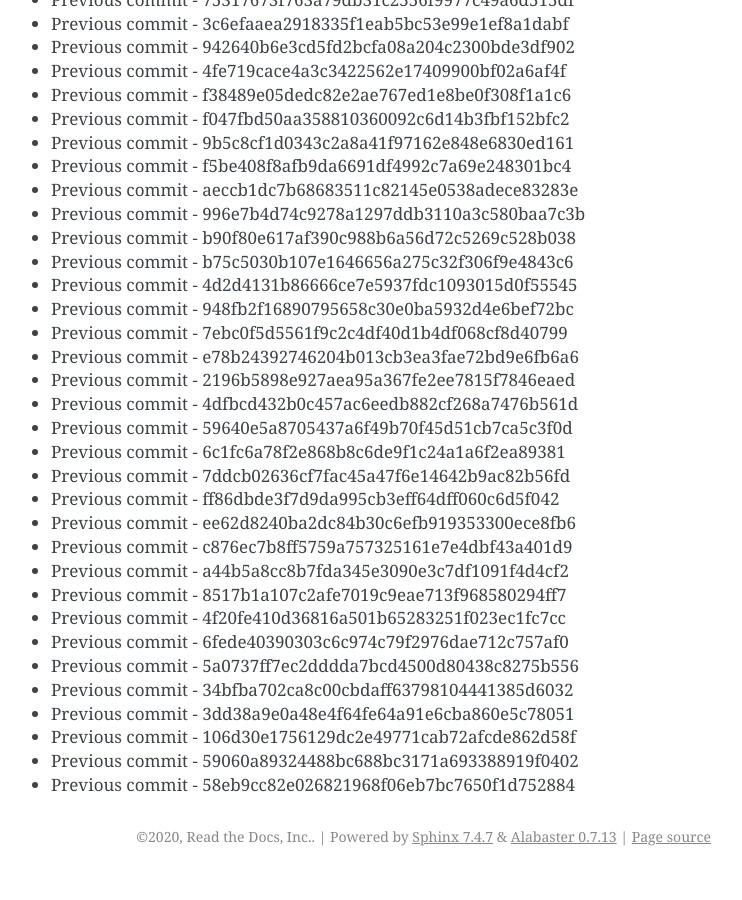
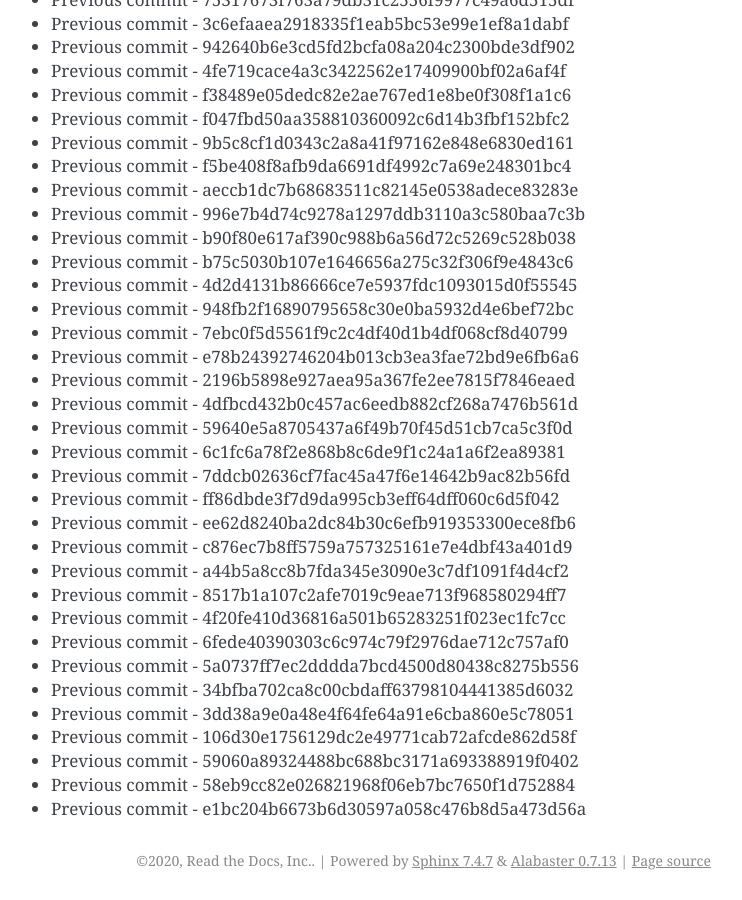
Before and after one commit to readthedocs/rtd-git-stresstest, a Sphinx documentation site: the page built from docs/updates.rst, in a window 1280 px wide and 900 px high, scrolled down 102673 px. Shown: the whole window, without its empty margins (399-1141 px from the left). Built offline with Sphinx 7.4.7, drawn with Linux system fonts in a browser that asks for light colours; before the commit the page ends 103549 px from its top, so only the background shows below that.

Commit message:
Generating commit from previous: e1bc204b6673b6d30597a058c476b8d5a473d56a

```diff
--- a/docs/updates.rst
+++ b/docs/updates.rst
@@ -4346,3 +4346,4 @@ It can be tested for any performance characteristics.
 * Previous commit - 106d30e1756129dc2e49771cab72afcde862d58f
 * Previous commit - 59060a89324488bc688bc3171a693388919f0402
 * Previous commit - 58eb9cc82e026821968f06eb7bc7650f1d752884
+* Previous commit - e1bc204b6673b6d30597a058c476b8d5a473d56a
```
